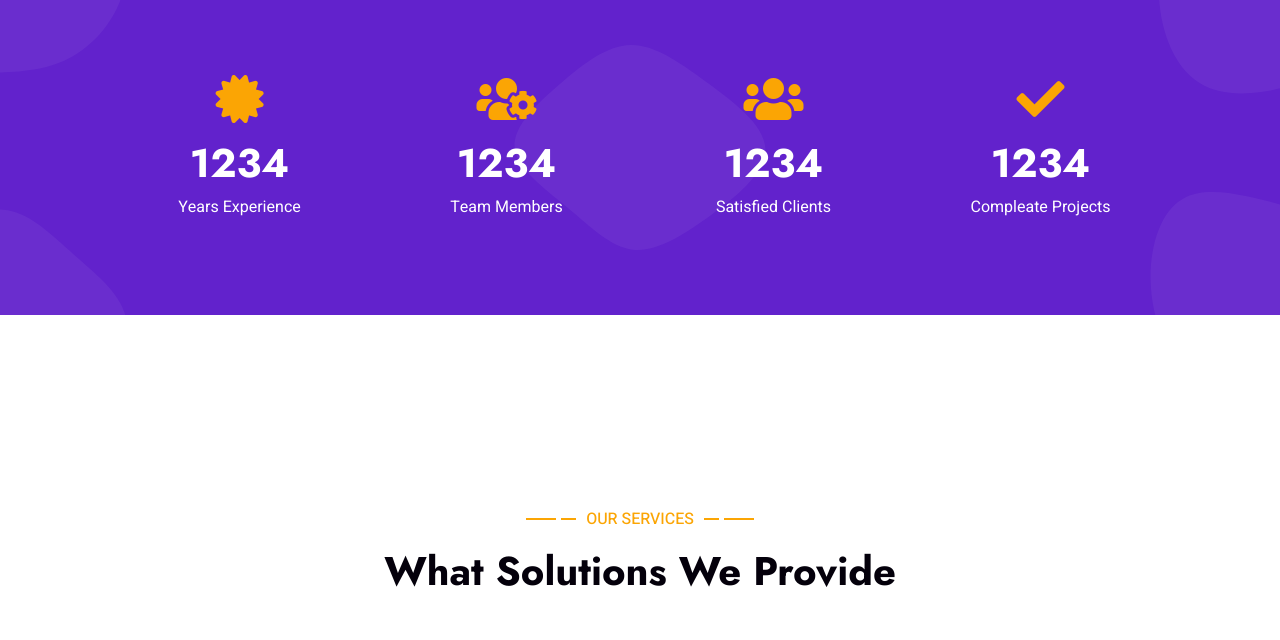
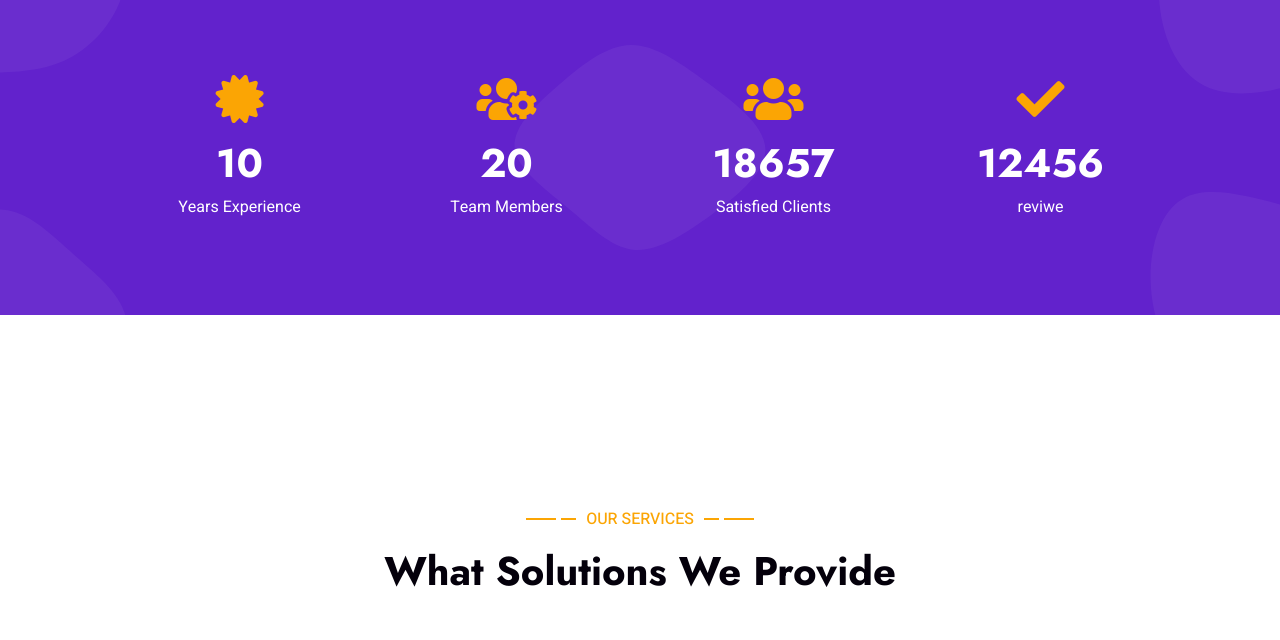
Before and after one commit to deenaanbu42-blip/Beast-fitness-center-unisex-, a plain HTML site: page index.html in a window 1280 px wide. Shown: the part 2200-2840 px from the top of the page. Drawn offline with nearby package versions, Linux system fonts and the light colour scheme; animation ran at ten frames a second.

Commit message:
Update index.html

```diff
--- a/index.html
+++ b/index.html
@@ -173,23 +173,23 @@
                 <div class="row g-4">
                     <div class="col-md-6 col-lg-3 text-center wow fadeIn" data-wow-delay="0.1s">
                         <i class="fa fa-certificate fa-3x text-secondary mb-3"></i>
-                        <h1 class="text-white mb-2" data-toggle="counter-up">1234</h1>
+                        <h1 class="text-white mb-2" data-toggle="counter-up">10</h1>
                         <p class="text-white mb-0">Years Experience</p>
                     </div>
                     <div class="col-md-6 col-lg-3 text-center wow fadeIn" data-wow-delay="0.3s">
                         <i class="fa fa-users-cog fa-3x text-secondary mb-3"></i>
-                        <h1 class="text-white mb-2" data-toggle="counter-up">1234</h1>
+                        <h1 class="text-white mb-2" data-toggle="counter-up">20</h1>
                         <p class="text-white mb-0">Team Members</p>
                     </div>
                     <div class="col-md-6 col-lg-3 text-center wow fadeIn" data-wow-delay="0.5s">
                         <i class="fa fa-users fa-3x text-secondary mb-3"></i>
-                        <h1 class="text-white mb-2" data-toggle="counter-up">1234</h1>
+                        <h1 class="text-white mb-2" data-toggle="counter-up">18657</h1>
                         <p class="text-white mb-0">Satisfied Clients</p>
                     </div>
                     <div class="col-md-6 col-lg-3 text-center wow fadeIn" data-wow-delay="0.7s">
                         <i class="fa fa-check fa-3x text-secondary mb-3"></i>
-                        <h1 class="text-white mb-2" data-toggle="counter-up">1234</h1>
-                        <p class="text-white mb-0">Compleate Projects</p>
+                        <h1 class="text-white mb-2" data-toggle="counter-up">12456</h1>
+                        <p class="text-white mb-0">reviwe</p>
                     </div>
                 </div>
             </div>
```
